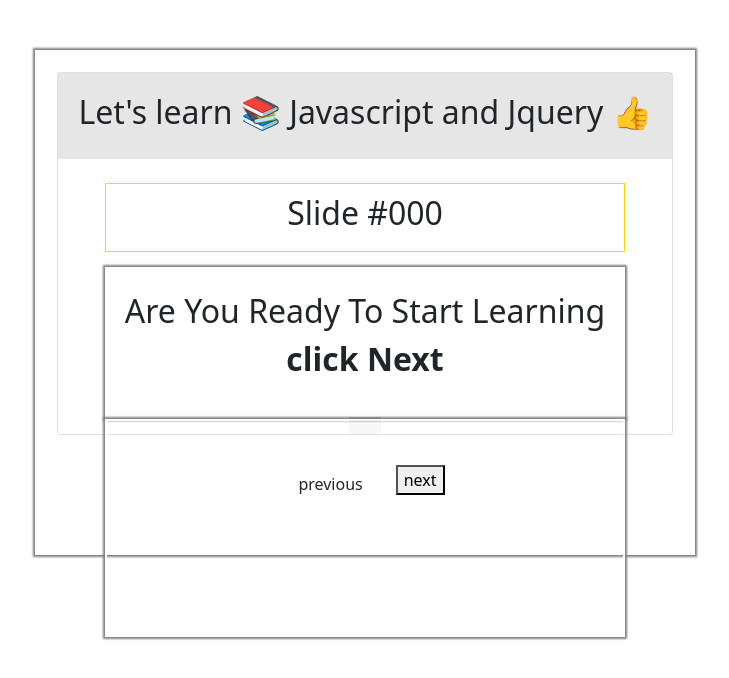
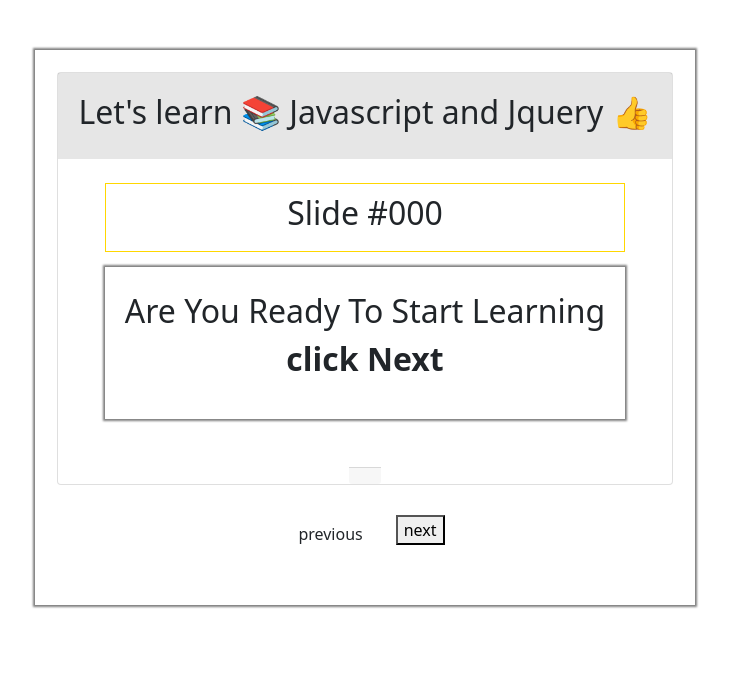
Before and after one commit to Daniel-Muruthi/flashcard, a plain HTML site: page index.html in a window 1280 px wide. Shown: the whole page, without its empty margins (275-1004 px from the left). Drawn offline with nearby package versions, Linux system fonts and the light colour scheme.

Commit message:
This will modify the ui

```diff
--- a/index.css
+++ b/index.css
@@ -27,14 +27,19 @@
     box-shadow: 0px 0px 2px 2px grey;
     margin-top:15px;
 }
+.card{
+    height:max-content;
+    width:max-content;
+}
 .card-title{
     text-align: center;
     background-color:rgba(128, 128, 128, 0.2);
     padding:20px;
 }
 .card-body{
+
     width:max-content;
-    height:250px;
+    height:300px;;
 }
 .tglBody{
     display:flex;
--- a/index.html
+++ b/index.html
@@ -23,9 +23,6 @@
                     <div class="intro"><p>
                        Are You Ready To Start Learning <br> <strong>click Next</strong></p>
                     </div>
-                    <div class="flashcard">
-
-                    </div>
                 </div>
                 <div class="card-footer">
                     <strong class="page-num"></strong>
```
